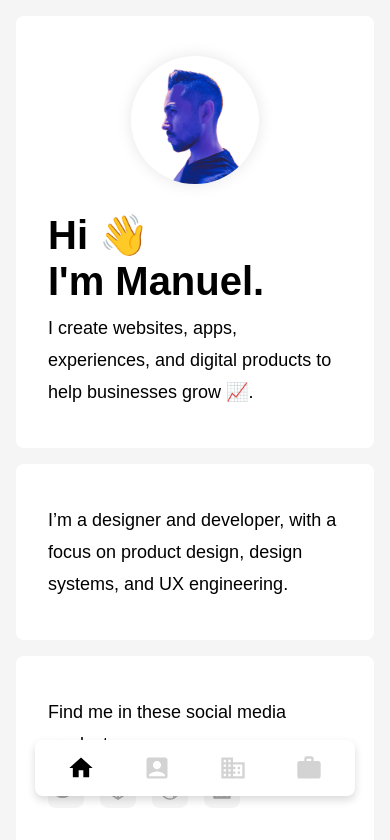
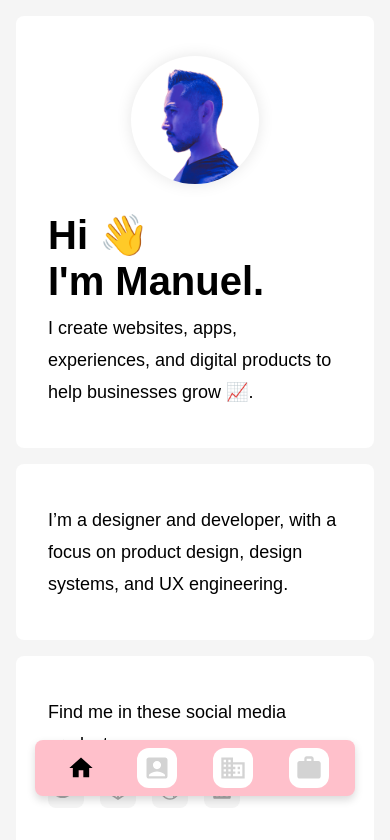
Before and after one commit to mgcesp/mc-folio, a React (Create React App) app: page / in a window 390 px wide. Shown: the top 840 px of the page. Built offline with nearby package versions, Linux system fonts and the light colour scheme.

Commit message:
mobile safari testing

```diff
--- a/src/components/Tabbar/Tabbar.scss
+++ b/src/components/Tabbar/Tabbar.scss
@@ -22,7 +22,8 @@
 
     .wrapper {
         width: 100%;
-        background: white;
+        // background: white;
+        background: pink;
         display: flex;
         padding: 8px;
         border-radius: 8px;
--- a/src/pages/Home/Home.scss
+++ b/src/pages/Home/Home.scss
@@ -1,7 +1,6 @@
 .feed {
     width: 100%;
     height: 100%;
-    max-height: 100vh;
     background: #f5f5f5;
     padding: 16px;
     display: flex;
```
